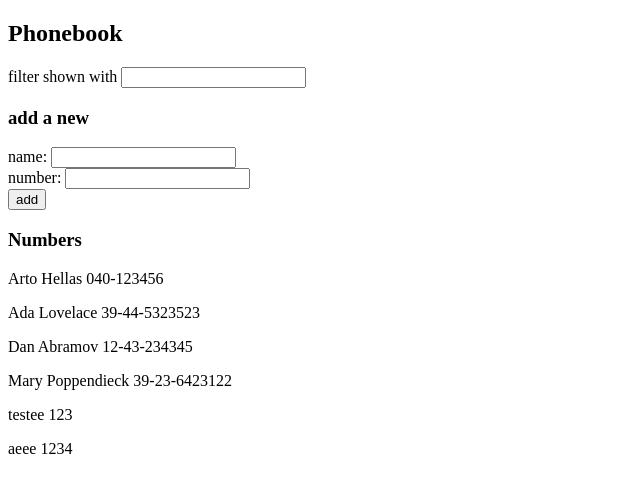
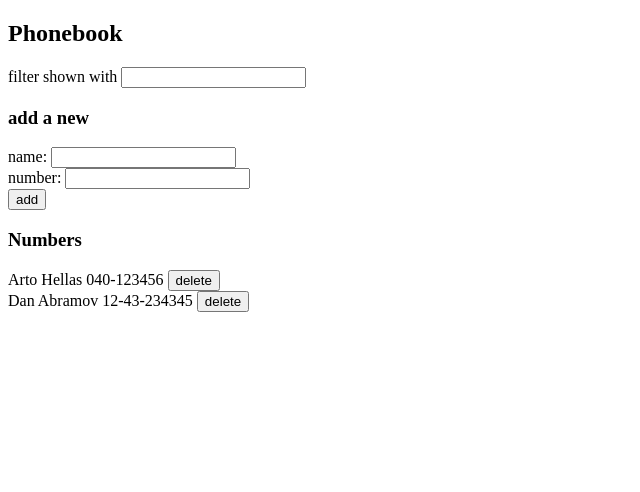
Before and after one commit to vs-machado/fullstack-open, a React (Vite) app in the folder part2/the-phonebook/: page / in a window 1280 px wide. Shown: the top 492 px of the page, without its empty margins (0-640 px from the left). Built offline with nearby package versions, Linux system fonts and the light colour scheme; data requests are answered from the project's data file.

Commit message:
exercise 2.14 done

```diff
--- a/part2/the-phonebook/db.json
+++ b/part2/the-phonebook/db.json
@@ -6,29 +6,9 @@
       "id": "1"
     },
     {
-      "name": "Ada Lovelace",
-      "number": "39-44-5323523",
-      "id": "2"
-    },
-    {
       "name": "Dan Abramov",
       "number": "12-43-234345",
       "id": "3"
-    },
-    {
-      "name": "Mary Poppendieck",
-      "number": "39-23-6423122",
-      "id": "4"
-    },
-    {
-      "id": "ecb7",
-      "name": "testee",
-      "number": "123"
-    },
-    {
-      "id": "1297",
-      "name": "aeee",
-      "number": "1234"
     }
   ]
 }
--- a/part2/the-phonebook/src/App.jsx
+++ b/part2/the-phonebook/src/App.jsx
@@ -41,8 +41,18 @@ const App = () => {
     setFilter(event.target.value)
   }
 
+  const onDeleteContact = (id) => {
+    const person = persons.find(person => person.id === id)
+    if (window.confirm(`Delete ${person.name}?`)) {
+      contactsService
+        .deleteContact(id)
+        .then(() => {
+          setPersons(persons.filter(person => person.id !== id))
+        })
+    }
+  }
+
   const contactsToShow = filter === '' ? persons : persons.filter( person => person.name.toLowerCase().includes(filter.toLocaleLowerCase()) )
-  console.log('', contactsToShow)
 
   useEffect(() => {
     contactsService
@@ -59,7 +69,7 @@ const App = () => {
       <h3>add a new</h3>
       <AddContact addContact={addContact} newName={newName} newNumber={newNumber} handleContactChange={handleContactChange} handleNumberChange={handleNumberChange}/>
       <h3>Numbers</h3>
-      <ContactList contactsToShow={contactsToShow} />
+      <ContactList contactsToShow={contactsToShow} onDeleteContact={onDeleteContact}/>
     </div>
   )
 }
--- /dev/null
+++ b/part2/the-phonebook/src/pages/phonebook/Contact.jsx
@@ -0,0 +1,10 @@
+const Contact = (props) => {
+    const { name, number, onDeleteContact } = props
+    return (
+        <>
+            <div>{name} {number} <button onClick={onDeleteContact}>delete</button></div>
+        </>
+    )
+}
+
+export default Contact
--- a/part2/the-phonebook/src/pages/phonebook/ContactList.jsx
+++ b/part2/the-phonebook/src/pages/phonebook/ContactList.jsx
@@ -1,8 +1,10 @@
+import Contact from './Contact'
+
 const ContactList = (props) => {
     return (
         <>
             { props.contactsToShow.map ( person =>
-                <p key={person.name}>{person.name} {person.number}</p>
+                <Contact key={person.id} name={person.name} number={person.number} onDeleteContact={() => props.onDeleteContact(person.id)} />
             ) }
         </>
     )
--- a/part2/the-phonebook/src/services/contacts.js
+++ b/part2/the-phonebook/src/services/contacts.js
@@ -17,4 +17,9 @@ const update = (id, newObject) => {
     return request.then(response => response.data)
 }
 
-export default { getAll, create, update }
+const deleteContact = (id) => {
+    const request = axios.delete(`${baseUrl}/${id}`)
+    return request.then(response => response.data)
+}
+
+export default { getAll, create, update, deleteContact }
```
